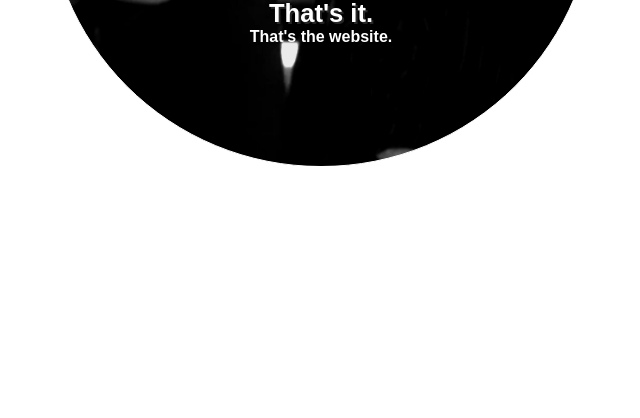
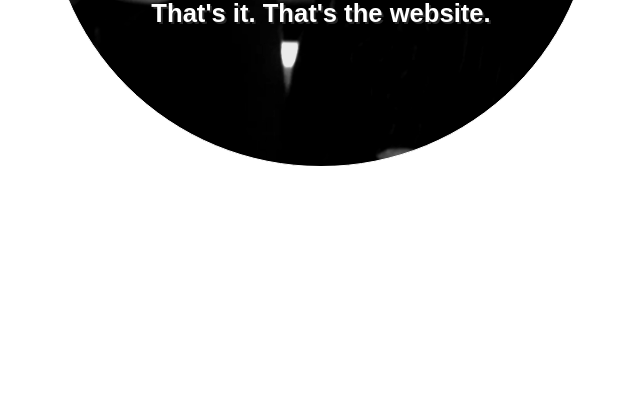
Before and after one commit to eoendgame/eoendgame.github.io, a plain HTML site: page index.html in a window 1280 px wide. Shown: the part 382-800 px from the top of the page, without its empty margins (319-959 px from the left). Drawn offline with Linux system fonts and the light colour scheme.

Commit message:
Update index.html

```diff
--- a/index.html
+++ b/index.html
@@ -12,8 +12,7 @@
     <div class="circle">
         <h1>EO IS</h1>
         <h2>ENDGAME.</h2>
-        <h3>That's it.</h3>
-        <h4>That's the website.</h4>
+        <h3>That's it. That's the website.</h3>
     </div>
 </body>
 
```
